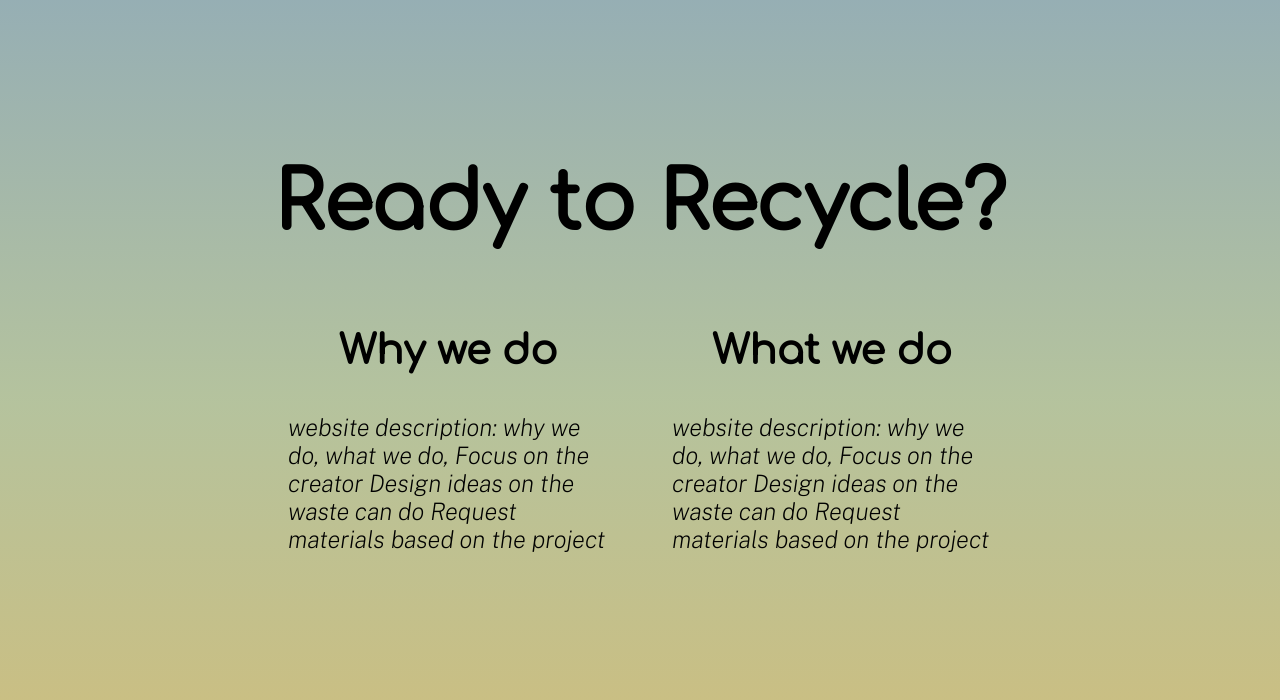
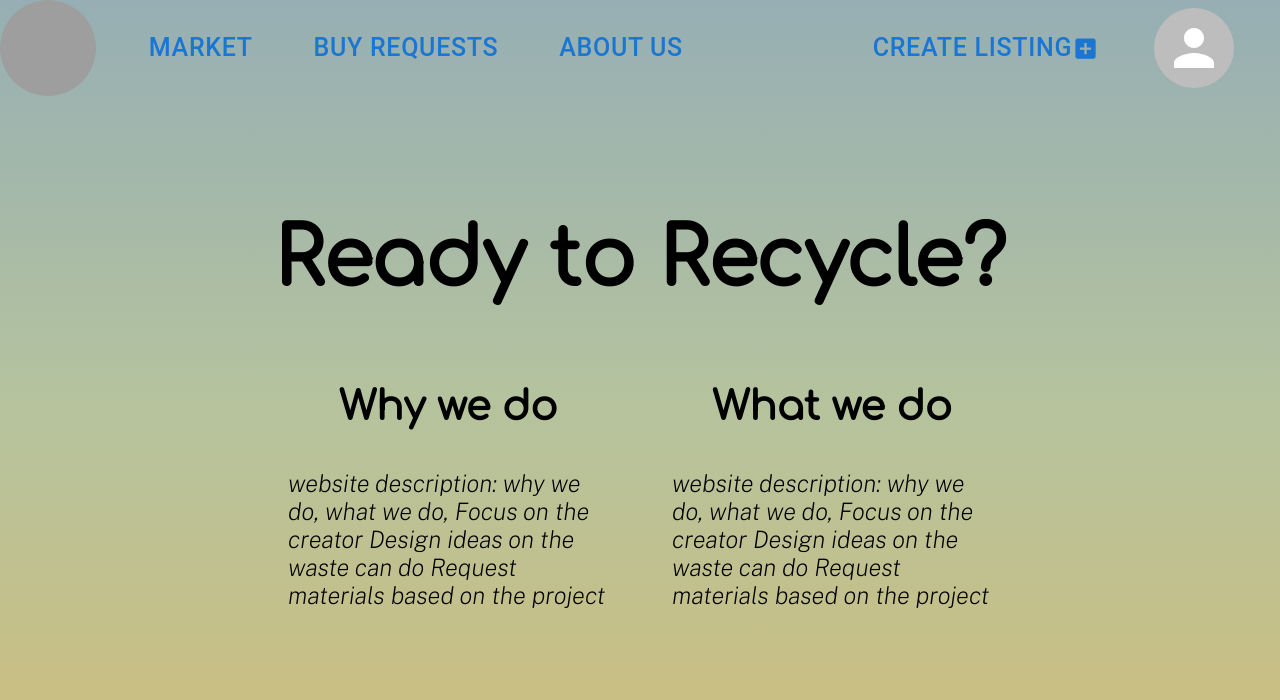
Before and after one commit to thebowenfeng/codebrew2022, a React (Create React App) app: page / in a window 1280 px wide. Shown: the top 700 px of the page. Built offline with nearby package versions, Linux system fonts and the light colour scheme; grey boxes are pictures that could not be loaded.

Commit message:
integrate

```diff
--- a/src/App.js
+++ b/src/App.js
@@ -3,6 +3,7 @@ import { initializeApp } from "firebase/app"
 import About from "./Pages/About";
 import {useState} from "react";
 import {CurrentPageContext} from "./Contexts/CurrentPageContext";
+import GlobalMenubar from "./Components/global_menubar";
 
 function App() {
   // Your web app's Firebase configuration
@@ -24,6 +25,7 @@ function App() {
   return (
     <CurrentPageContext.Provider value={[currentPage, setCurrentPage]}>
       <div className="App">
+        <GlobalMenubar />
         {currentPage === "About" && <About />}
       </div>
     </CurrentPageContext.Provider>
--- a/src/Pages/About.js
+++ b/src/Pages/About.js
@@ -12,7 +12,7 @@ export default function About(){
                 display: "flex",
                 alignItems: "center",
                 justifyContent: "center",
-                marginTop: "20vh"
+                marginTop: "15vh"
             }}>
                 <h1 style={{fontSize: "10vh"}}>Ready to Recycle?</h1>
             </div>
```
